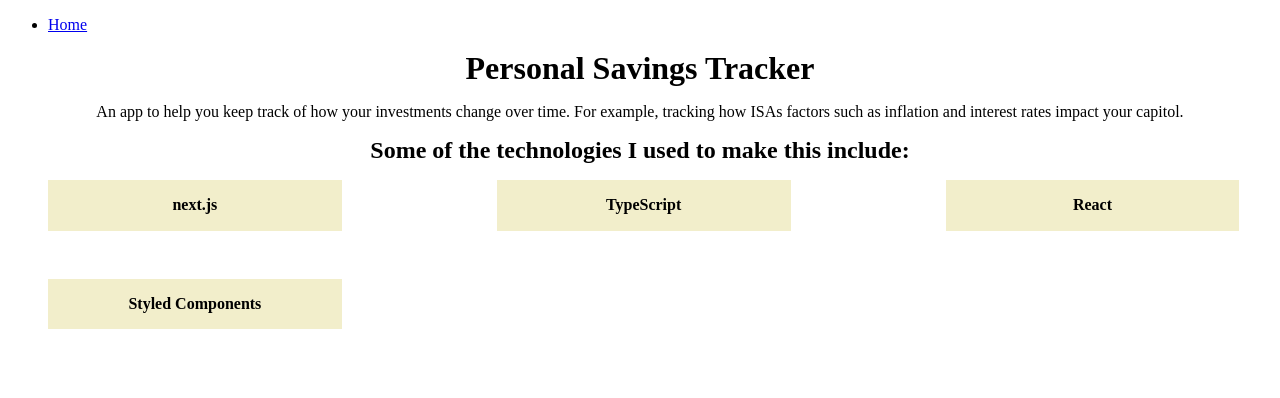
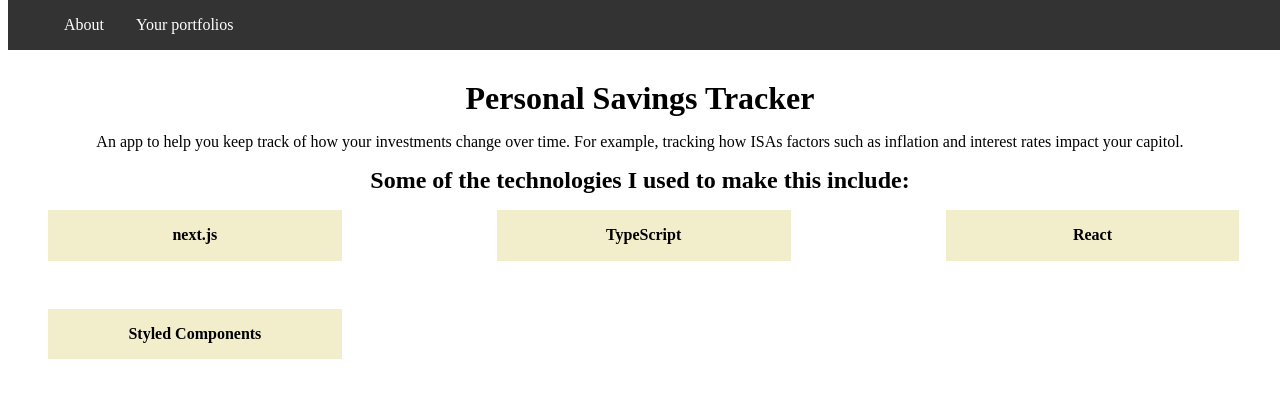
Before and after one commit to joeglDev/finance-app-front-end, a Next.js app: page / in a window 1280 px wide. Shown: the top 398 px of the page. Built offline with nearby package versions, Linux system fonts and the light colour scheme.

Commit message:
feat/2-navbar(new pages)

```diff
--- a/components/NavBar.tsx
+++ /dev/null
@@ -1,17 +0,0 @@
-import Link from "next/link";
-
-/*
-Annoyingly this NAvBAr will need to be present in each page.
-Could be splved by disabling default page routing and creating a custom router to render pages in below this component of a main page.
-*/
-export const NavBar = () => {
-  return (
-    <nav>
-      <ul>
-        <li>
-          <Link href="/">Home</Link>
-        </li>
-      </ul>
-    </nav>
-  );
-};
--- a/components/StyledComponents.tsx
+++ b/components/StyledComponents.tsx
@@ -1,4 +1,5 @@
 import styled from "styled-components";
+import { Colours } from "./colours.constants";
 
 export const Title = styled.h1`
   text-align: center;
@@ -28,11 +29,11 @@ export const ListAsGridContainer = styled.ul`
 `;
 
 export const Card = styled.li`
-  background-color: #f2eecb;
+  background-color: ${Colours.BACKGROUND_BROWN}
   list-style: none;
   width: 80%;
   padding: 5%;
   &:hover {
-    background-color: lightblue;
+    background-color: ${Colours.HIGHLIGHT};
   }
 `;
--- /dev/null
+++ b/components/colours.constants.ts
@@ -0,0 +1,5 @@
+export class Colours {
+  static HIGHLIGHT = "lightblue";
+  static BACKGROUND_DARK = "#333";
+  static BACKGROUND_BROWN = "#f2eecb;";
+}
--- /dev/null
+++ b/components/navbar/NavBar.tsx
@@ -0,0 +1,19 @@
+import Link from "next/link";
+import { Nav, NavLi, NavLink, NavUl } from "./navbar.style";
+
+/*
+Annoyingly this NavBar will need to be present in each page.
+Could be splved by disabling default page routing and creating a custom router to render pages in below this component of a main page.
+*/
+export const NavBar = () => {
+  return (
+    <Nav>
+      <NavUl>
+        <NavLi>
+          <NavLink href="/About"> About</NavLink>
+          <NavLink href="/Portfolios">Your portfolios</NavLink>
+        </NavLi>
+      </NavUl>
+    </Nav>
+  );
+};
--- /dev/null
+++ b/components/navbar/navbar.style.tsx
@@ -0,0 +1,35 @@
+import styled from "styled-components";
+import { Colours } from "../colours.constants";
+
+export const Nav = styled.nav`
+  width: 100%;
+  margin: 0 0 5rem 0;
+`;
+
+export const NavUl = styled.ul`
+  list-style-type: none;
+  overflow: hidden;
+  position: fixed;
+  top: 0;
+  width: 100%;
+  margin: 0 0 1rem 0;
+  background-color: ${Colours.BACKGROUND_DARK};
+`;
+
+export const NavLi = styled.li`
+  float: center;
+  fill: ${Colours.BACKGROUND_DARK};
+`;
+
+export const NavLink = styled.a`
+  display: inline-block;
+  text-align: center;
+  padding: 1rem;
+  text-decoration: none;
+  text-weight: bold;
+  color: white;
+  &:hover {
+    background-color: ${Colours.HIGHLIGHT};
+    color: black;
+  }
+`;
--- a/pages/About.tsx
+++ b/pages/About.tsx
@@ -1,4 +1,4 @@
-import { NavBar } from "../components/NavBar";
+import { NavBar } from "../components/navbar/NavBar";
 import {
   MainText,
   SecondaryTitle,
--- a/pages/Portfolios.tsx
+++ b/pages/Portfolios.tsx
@@ -1,4 +1,4 @@
-import { NavBar } from "../components/NavBar";
+import { NavBar } from "../components/navbar/NavBar";
 import { Title } from "../components/StyledComponents";
 
 const Portfolios = () => {
```
